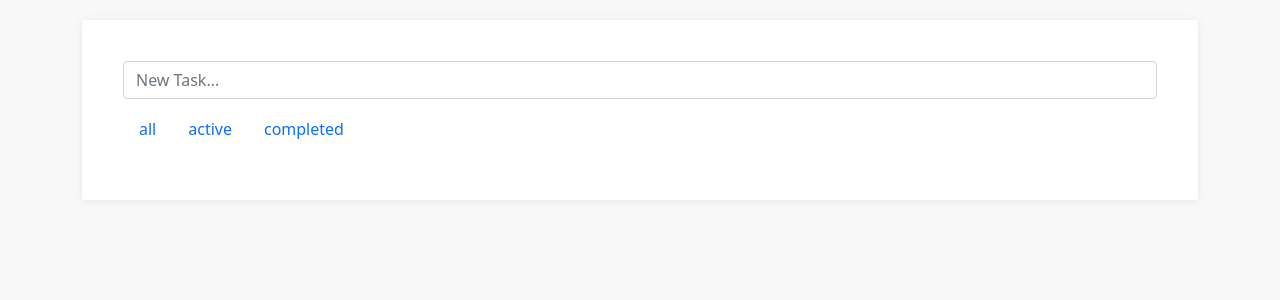
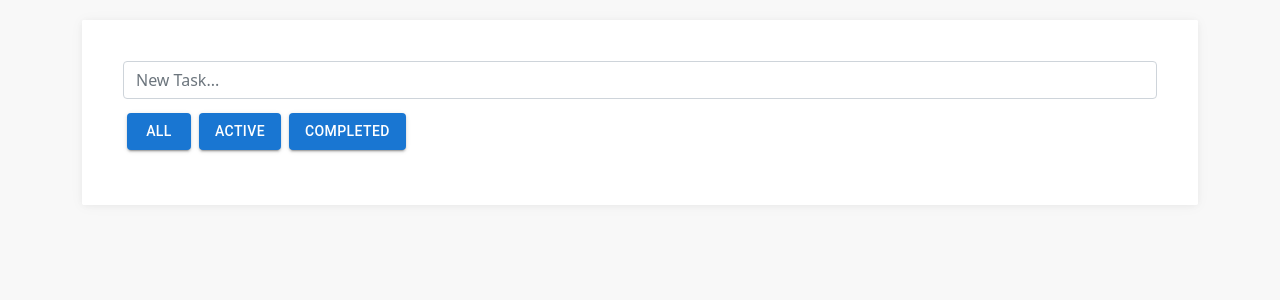
Before and after one commit to babaie774/ContextualTodo, a React (Create React App) app: page / in a window 1280 px wide. Shown: the top 300 px of the page. Built offline with nearby package versions, Linux system fonts and the light colour scheme; data requests are answered from the project's data file.

Commit message:
--allow-empty-massage

```diff
--- a/package.json
+++ b/package.json
@@ -3,6 +3,10 @@
     "version": "0.1.0",
     "private": true,
     "dependencies": {
+        "@emotion/react": "^11.5.0",
+        "@emotion/styled": "^11.3.0",
+        "@mui/material": "^5.1.0",
+        "@mui/styled-engine-sc": "^5.1.0",
         "@testing-library/jest-dom": "^5.14.1",
         "@testing-library/react": "^11.2.7",
         "@testing-library/user-event": "^12.8.3",
@@ -15,6 +19,7 @@
         "react": "^17.0.2",
         "react-dom": "^17.0.2",
         "react-scripts": "4.0.3",
+        "styled-components": "^5.3.3",
         "typescript": "^4.4.4",
         "uniqid": "^5.4.0",
         "web-vitals": "^1.1.2"
--- a/src/App.tsx
+++ b/src/App.tsx
@@ -11,7 +11,7 @@ import Loading from './Component/Ui/Loading/Loading';
 
 export default function App() {
 
-  const todoInit: Array<object> = [];
+  const todoInit: Array<object> = [{ id: 1, title: 'Todo 1', status: 'all' }];
   const filterInit: string = 'all'
 
   const [loading, setLoading] = useState(false);
--- a/src/Component/Reducers/FilterReducer.tsx
+++ b/src/Component/Reducers/FilterReducer.tsx
@@ -7,7 +7,7 @@ type action = {
 export const FilterReducer = (state: string, action: action) => {
     console.log('HandleFilter', action);
     switch (action.type) {
-        case 'All':
+        case 'ALL':
             return action.payload;
         case 'ACTIVE':
             return action.payload;
--- a/src/Component/Ui/TodoItem/NavFilters.tsx
+++ b/src/Component/Ui/TodoItem/NavFilters.tsx
@@ -1,6 +1,7 @@
 import React, { useContext } from 'react'
 import Store from '../../Contexts/Store'
 import { HandleFilter } from '../../Actions/TodoActions'
+import Button from '@mui/material/Button'
 
 
 export default function NavFilters() {
@@ -13,8 +14,7 @@ export default function NavFilters() {
     ]
 
     const filterItem = filters.map(item => {
-        // eslint-disable-next-line jsx-a11y/anchor-is-valid
-        return <li role="presentation" className={`nav-item ${item}-task`} ><a href="#" className="nav-link" onClick={() => { dispatchFilter(HandleFilter(item)) }} >{item} </a></li>
+        return <Button variant="contained" color="primary" sx={{ m: 0.5 }} onClick={() => { dispatchFilter(HandleFilter(item)) }}>{item}</Button>
     })
 
     return (
--- a/src/Component/Ui/TodoItem/TodoItem.tsx
+++ b/src/Component/Ui/TodoItem/TodoItem.tsx
@@ -1,6 +1,6 @@
 /* eslint-disable no-script-url */
 /* eslint-disable jsx-a11y/anchor-is-valid */
-import React, { useContext, useEffect } from 'react'
+import React, { useContext } from 'react'
 import Store from '../../Contexts/Store'
 import { ChangeStatus } from '../../Actions/TodoActions'
 
```
Also changed, not shown: 1 other file (tests, documents, lock files or other folders).
